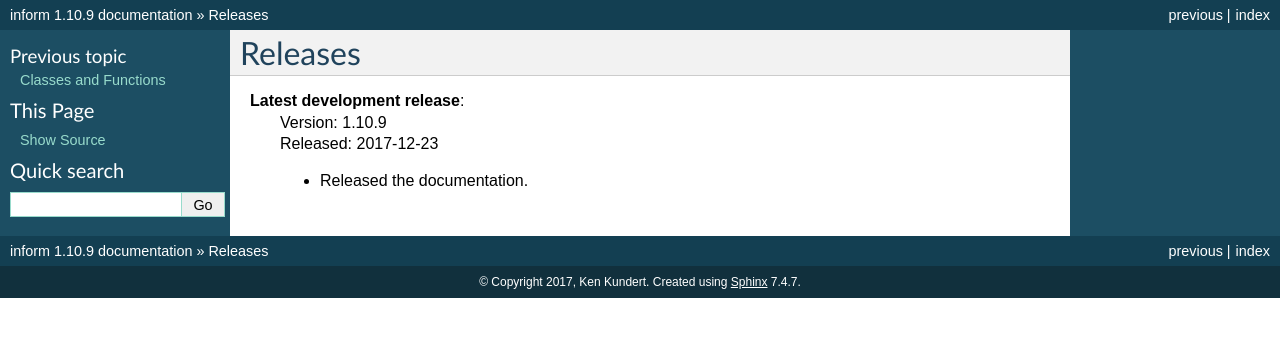
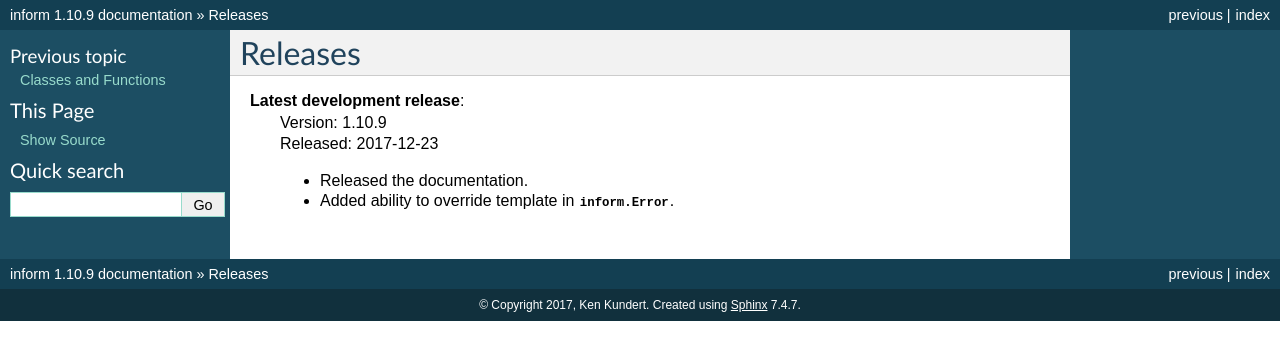
Before and after one commit to KenKundert/inform, a Sphinx documentation site: the page built from doc/releases.rst, in a window 1280 px wide. Shown: the top 360 px of the page. Built offline with Sphinx 7.4.7, drawn with Linux system fonts in a browser that asks for light colours.

Commit message:
Updated releases.

```diff
--- a/doc/releases.rst
+++ b/doc/releases.rst
@@ -6,3 +6,4 @@ Releases
     | Released: 2017-12-23
 
     - Released the documentation.
+    - Added ability to override template in :class:`inform.Error`.
```
